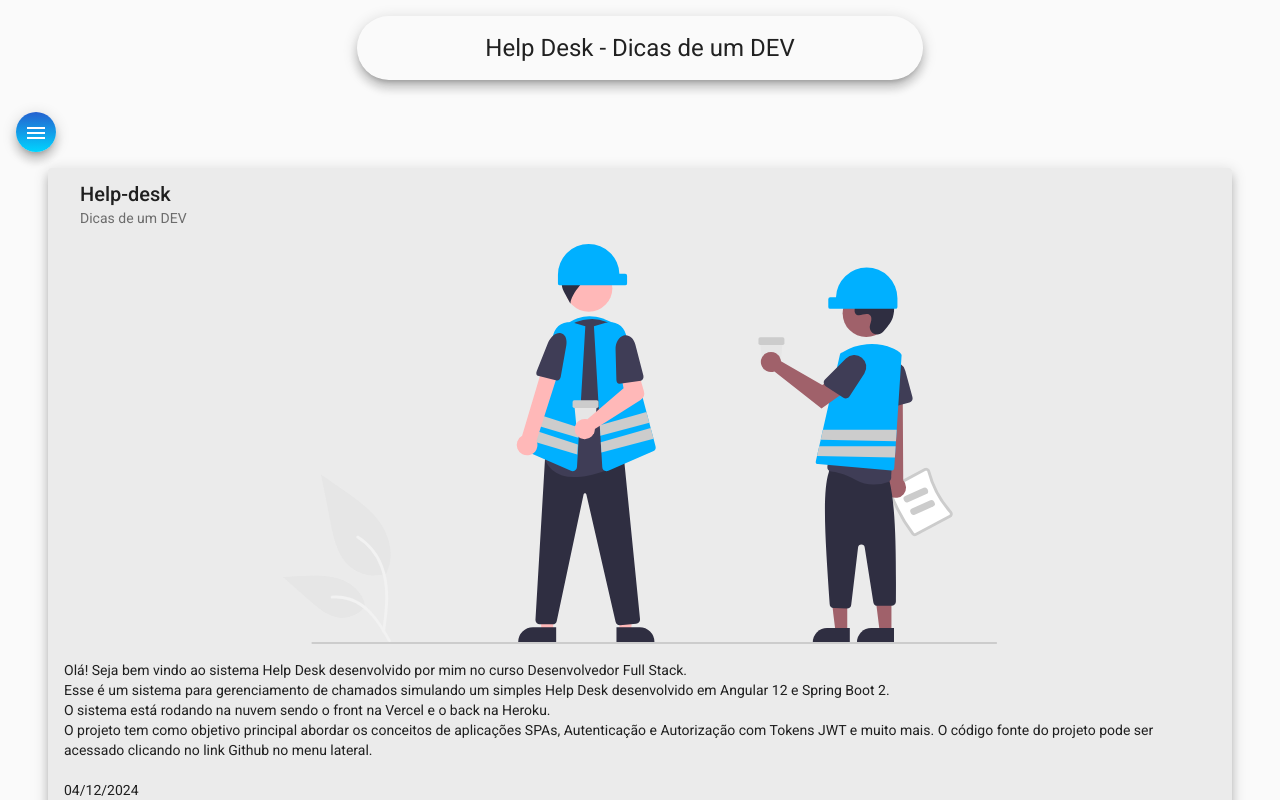
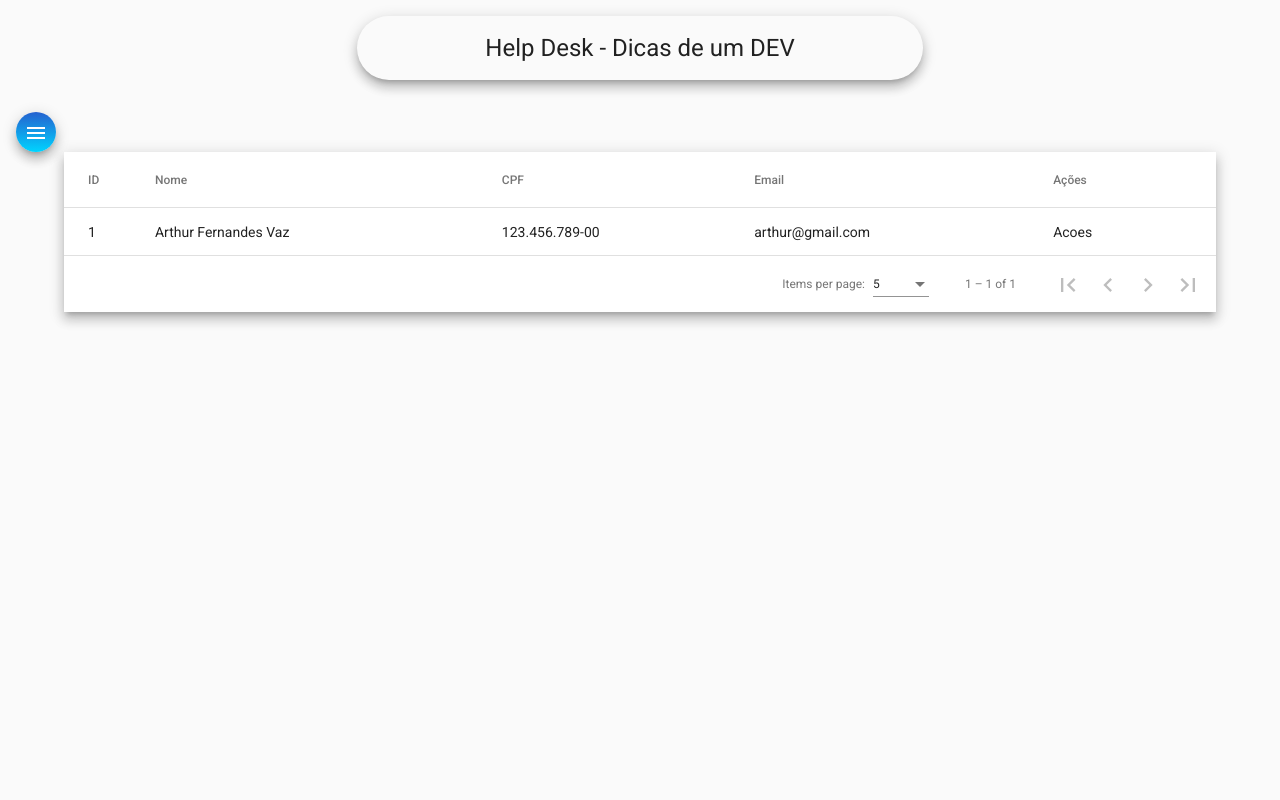
Before and after one commit to arthurvaz18/helpdesk-Front, an Angular app: page /tecnicos in a window 1280 px wide. Before the commit this address led to /home. Built offline with nearby package versions, Linux system fonts and the light colour scheme.

Commit message:
Tabela Tecnico part1

```diff
--- a/src/app/components/nav/nav.component.ts
+++ b/src/app/components/nav/nav.component.ts
@@ -11,7 +11,7 @@
   constructor(private router: Router) { }
 
   ngOnInit(): void {
-    this.router.navigate(['home'])
+    this.router.navigate(['tecnicos'])
   }
 
 
--- a/src/app/components/tecnico/tecnico-list/tecnico-list.component.css
+++ b/src/app/components/tecnico/tecnico-list/tecnico-list.component.css
@@ -0,0 +1,9 @@
+.container{
+ width:90%;
+ margin: auto;
+}
+
+ table {
+    width: 100%;
+
+  }
--- a/src/app/components/tecnico/tecnico-list/tecnico-list.component.html
+++ b/src/app/components/tecnico/tecnico-list/tecnico-list.component.html
@@ -1 +1,45 @@
-<p>tecnico-list works!</p>
+<div class="container">
+    <div class="mat-elevation-z8">
+        <table mat-table [dataSource]="dataSource">
+
+          <!-- Position Column -->
+          <ng-container matColumnDef="position">
+            <th mat-header-cell *matHeaderCellDef> ID </th>
+            <td mat-cell *matCellDef="let element"> {{element.id}} </td>
+          </ng-container>
+
+          <!-- Name Column -->
+          <ng-container matColumnDef="name">
+            <th mat-header-cell *matHeaderCellDef> Nome </th>
+            <td mat-cell *matCellDef="let element"> {{element.nome}} </td>
+          </ng-container>
+
+          <!-- Weight Column -->
+          <ng-container matColumnDef="weight">
+            <th mat-header-cell *matHeaderCellDef> CPF </th>
+            <td mat-cell *matCellDef="let element"> {{element.cpf}} </td>
+          </ng-container>
+
+          <!-- Symbol Column -->
+          <ng-container matColumnDef="symbol">
+            <th mat-header-cell *matHeaderCellDef> Email </th>
+            <td mat-cell *matCellDef="let element"> {{element.email}} </td>
+          </ng-container>
+
+
+          <ng-container matColumnDef="acoes">
+            <th mat-header-cell *matHeaderCellDef> Ações </th>
+            <td mat-cell *matCellDef="let element"> Acoes </td>
+          </ng-container>
+
+          <tr mat-header-row *matHeaderRowDef="displayedColumns"></tr>
+          <tr mat-row *matRowDef="let row; columns: displayedColumns;"></tr>
+        </table>
+
+        <mat-paginator [pageSizeOptions]="[5, 10, 20]"
+                       showFirstLastButtons
+                       aria-label="Select page of periodic elements">
+        </mat-paginator>
+      </div>
+
+</div>
--- a/src/app/components/tecnico/tecnico-list/tecnico-list.component.ts
+++ b/src/app/components/tecnico/tecnico-list/tecnico-list.component.ts
@@ -1,4 +1,7 @@
-import { Component, OnInit } from '@angular/core';
+import { Component, OnInit, ViewChild } from '@angular/core';
+import { MatPaginator } from '@angular/material/paginator';
+import { MatTableDataSource } from '@angular/material/table';
+import { Tecnico } from 'src/app/models/tecnico';
 
 @Component({
   selector: 'app-tecnico-list',
@@ -7,9 +10,29 @@
 })
 export class TecnicoListComponent implements OnInit {
 
+  ELEMENT_DATA: Tecnico[] = [
+    {
+      id: 1,
+      nome: 'Arthur Fernandes Vaz',
+      cpf: '123.456.789-00',
+      email: 'arthur@gmail.com',
+      senha:'1234',
+      perfis:['0'],
+      dataCriacao:'04/12/2024'
+    }
+  ]
+
+  displayedColumns: string[] = ['position', 'name', 'weight', 'symbol', 'acoes'];
+  dataSource = new MatTableDataSource<Tecnico>(this.ELEMENT_DATA);
+
   constructor() { }
 
   ngOnInit(): void {
   }
 
+  @ViewChild(MatPaginator) paginator: MatPaginator;
+
+  ngAfterViewInit() {
+    this.dataSource.paginator = this.paginator;
+  }
 }
--- /dev/null
+++ b/src/app/models/tecnico.ts
@@ -0,0 +1,9 @@
+export interface Tecnico {
+    id?: any;
+    nome: string;
+    cpf: string;
+    email: string;
+    senha: string;
+    perfis: string[];
+    dataCriacao: any;
+}
```
